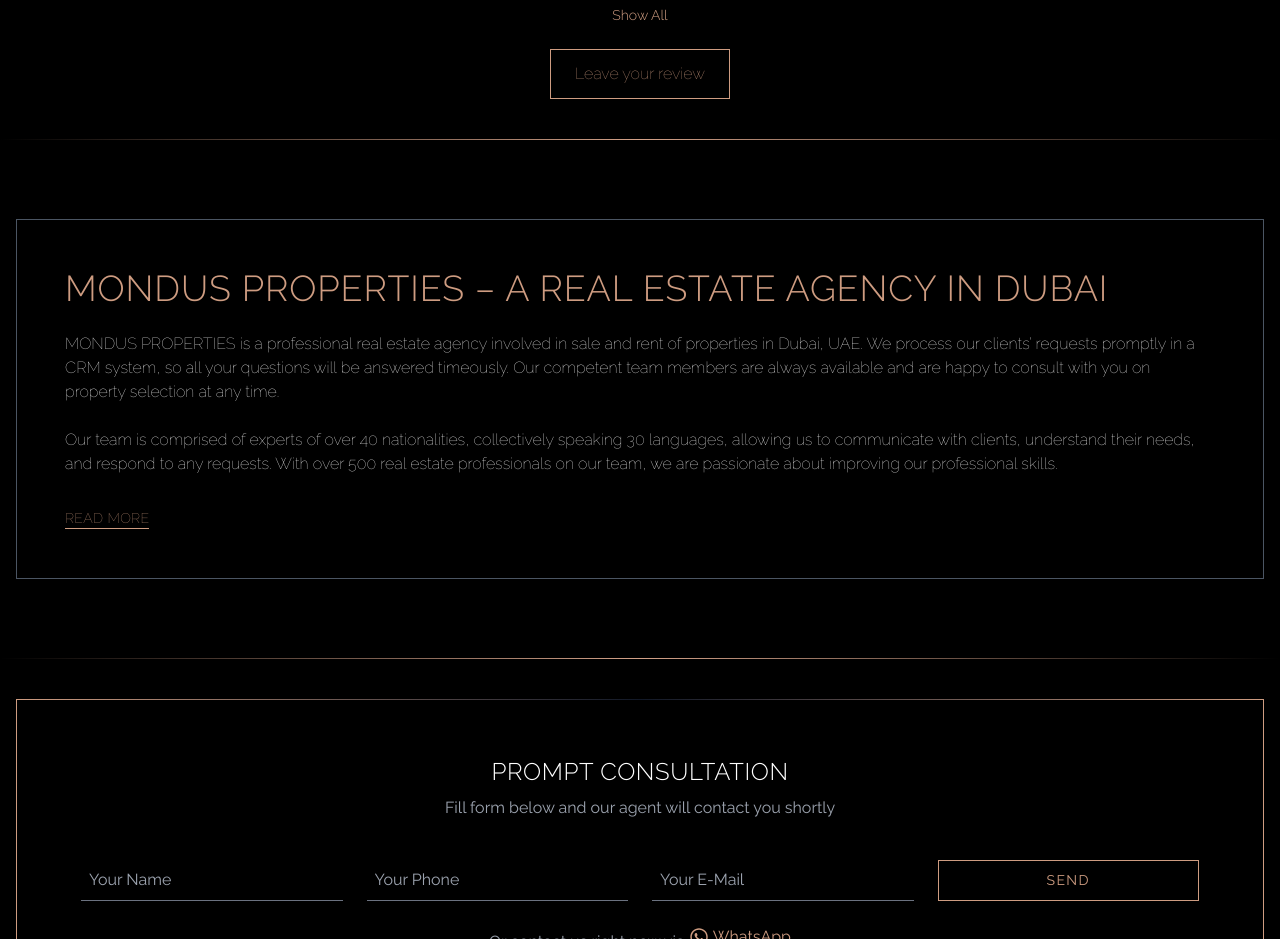
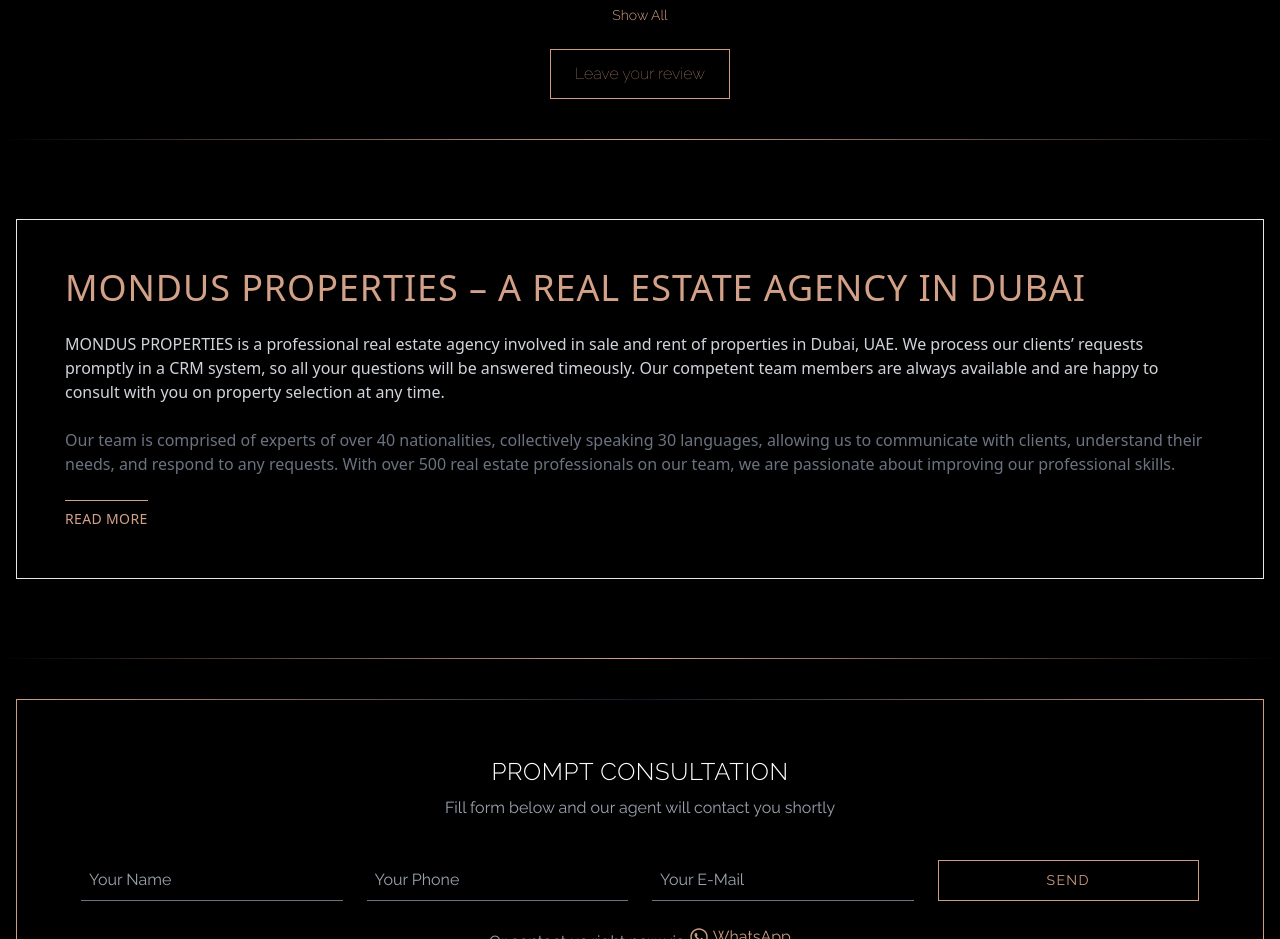
Before and after one commit to Chandan2812/Mondus, a React (Vite) app: page / in a window 1280 px wide. Shown: the part 3520-4459 px from the top of the page. Built offline with nearby package versions, Linux system fonts and the light colour scheme.

Commit message:
add golden border

```diff
--- a/src/components/AboutSection.tsx
+++ b/src/components/AboutSection.tsx
@@ -6,13 +6,13 @@
   const [expanded, setExpanded] = useState(false);
 
   return (
-    <section className="bg-white text-black font-light px-4 py-12 md:py-20 flex justify-center relative overflow-hidden custom-gradient-lines font-raleway dark:font-thin dark:bg-black dark:text-white">
-      <div className="border border-gray-700 max-w-7xl w-full p-6 md:p-12 dark:border-gray-600">
-        <h2 className="text-2xl md:text-3xl lg:text-4xl font-light tracking-wide text-[var(--primary-color)] mb-6">
+    <section className="bg-black text-white px-4 py-12 md:py-20 flex justify-center relative overflow-hidden custom-gradient-lines">
+      <div className="border border-radient-to-r from-[var(--primary-color)]  max-w-7xl w-full p-6 md:p-12">
+        <h2 className="text-2xl md:text-3xl lg:text-4xl font-light tracking-wide text-[#d3a188] mb-6">
           MONDUS PROPERTIES – A REAL ESTATE AGENCY IN DUBAI
         </h2>
 
-        <p className="text-sm md:text-base text-black mb-6 dark:text-white">
+        <p className="text-sm md:text-base text-gray-300 mb-6">
           MONDUS PROPERTIES is a professional real estate agency involved in
           sale and rent of properties in Dubai, UAE. We process our clients’
           requests promptly in a CRM system, so all your questions will be
@@ -20,7 +20,7 @@
           and are happy to consult with you on property selection at any time.
         </p>
 
-        <p className="text-sm md:text-base text-black mb-6 dark:text-white">
+        <p className="text-sm md:text-base text-gray-500 mb-6">
           Our team is comprised of experts of over 40 nationalities,
           collectively speaking 30 languages, allowing us to communicate with
           clients, understand their needs, and respond to any requests. With
@@ -32,14 +32,14 @@
         {!expanded ? (
           <button
             onClick={() => setExpanded(true)}
-            className="text-[var(--primary-color)] text-sm tracking-wide inline-block border-b border-[var(--primary-color)] pt-2  dark:text-[var(--primary-color)] dark:border-[var(--primary-color)]"
+            className="text-[#d3a188] text-sm tracking-wide inline-block border-t border-[#d3a188] pt-2 hover:underline"
           >
             READ MORE
           </button>
         ) : (
           <>
             {/* Expanded Content */}
-            <div className="mt-6 space-y-4 text-sm md:text-base text-black dark:text-white">
+            <div className="mt-6 space-y-4 text-sm md:text-base text-gray-400">
               <p>
                 Our database is constantly being updated and includes over 5,000
                 properties, allowing our customers to choose a home to their
@@ -58,7 +58,7 @@
                 estate market but we are actively investing in developing
                 in-house IT solutions, such as:
               </p>
-              <ul className="list-disc list-inside ml-4 dark:text-white">
+              <ul className="list-disc list-inside ml-4">
                 <li>Innovative property sales platforms</li>
                 <li>CRM systems for brokers and developers</li>
                 <li>New VR and AR solutions for property marketing</li>
@@ -68,9 +68,7 @@
                 to offer them to our customers.
               </p>
 
-              <h3 className="text-[var(--primary-color)] font-semibold mt-4 dark:text-[var(--primary-color)]">
-                Investment
-              </h3>
+              <h3 className="text-[#d3a188] font-semibold mt-4">Investment</h3>
               <p>
                 Buy-to-live and buy-to-rent properties, as well as vacation
                 homes in the UAE generate a high stable income. The return on
@@ -81,7 +79,7 @@
                 transparent.
               </p>
 
-              <h3 className="text-[var(--primary-color)] font-semibold mt-4 dark:text-[var(--primary-color)]">
+              <h3 className="text-[#d3a188] font-semibold mt-4">
                 Real estate agency services in Dubai, UAE
               </h3>
               <p>
@@ -91,7 +89,7 @@
                 Our luxury real estate agency offers a comprehensive range of
                 services, which include:
               </p>
-              <ul className="list-disc list-inside ml-4 dark:text-white">
+              <ul className="list-disc list-inside ml-4">
                 <li>
                   A selection of investment properties that meet customers’
                   personal requirements and preferences
@@ -112,7 +110,7 @@
                 </li>
               </ul>
 
-              <h3 className="text-[var(--primary-color)] font-semibold mt-4 dark:text-[var(--primary-color)]">
+              <h3 className="text-[#d3a188] font-semibold mt-4">
                 Buying property through an agency in Dubai
               </h3>
               <p>
@@ -135,7 +133,7 @@
             <div className="mt-6">
               <button
                 onClick={() => setExpanded(false)}
-                className="text-[var(--primary-color)] text-sm tracking-wide inline-block border-b border-[var(--primary-color)] pt-2 dark:text-[var(--primary-color)] dark:border-[var(--primary-color)]"
+                className="text-[#d3a188] text-sm tracking-wide inline-block border-t border-[#d3a188] pt-2 hover:underline"
               >
                 SEE LESS
               </button>
```
